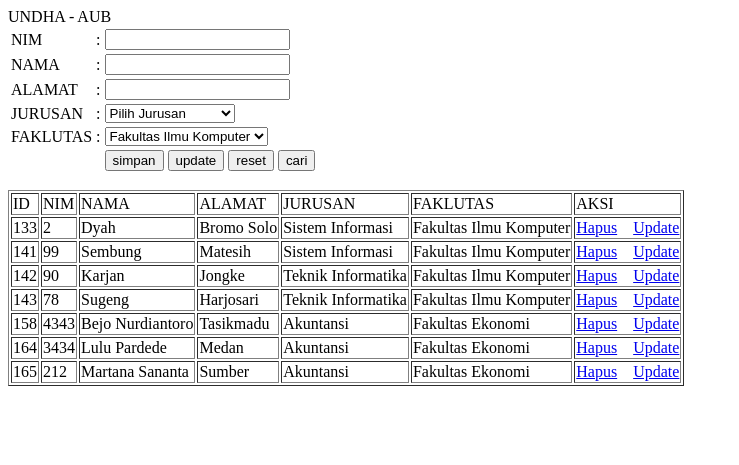
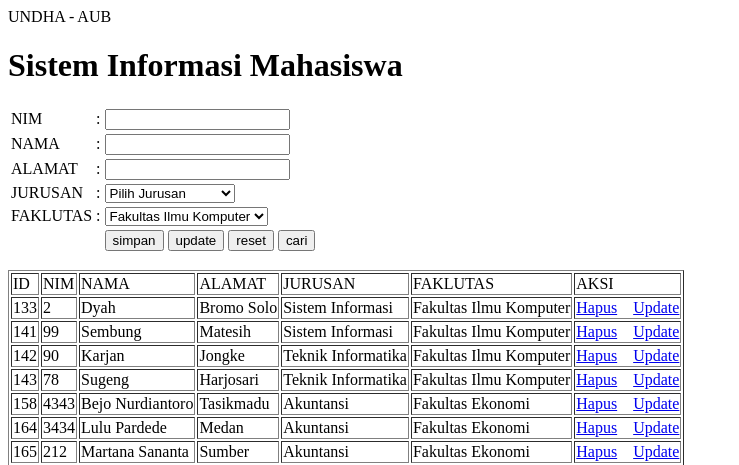
Before and after one commit to christopheradrian16/crud, a PHP site: page / in a window 1280 px wide. Shown: the top 465 px of the page, without its empty margins (0-739 px from the left). Run offline with PHP 8.4, Linux system fonts and the light colour scheme; data comes from the database, SQL or seed files in the repository.

Commit message:
perubahan title

```diff
--- a/index.php
+++ b/index.php
@@ -80,6 +80,7 @@ if ($vreset=="reset"){
 	echo $mhsw::$universitas;
 ?>
 
+<h1> Sistem Informasi Mahasiswa </h1>
 <form action="?" method="get">
 <table>
     <tr><td>NIM</td><td>:</td><td>
```
